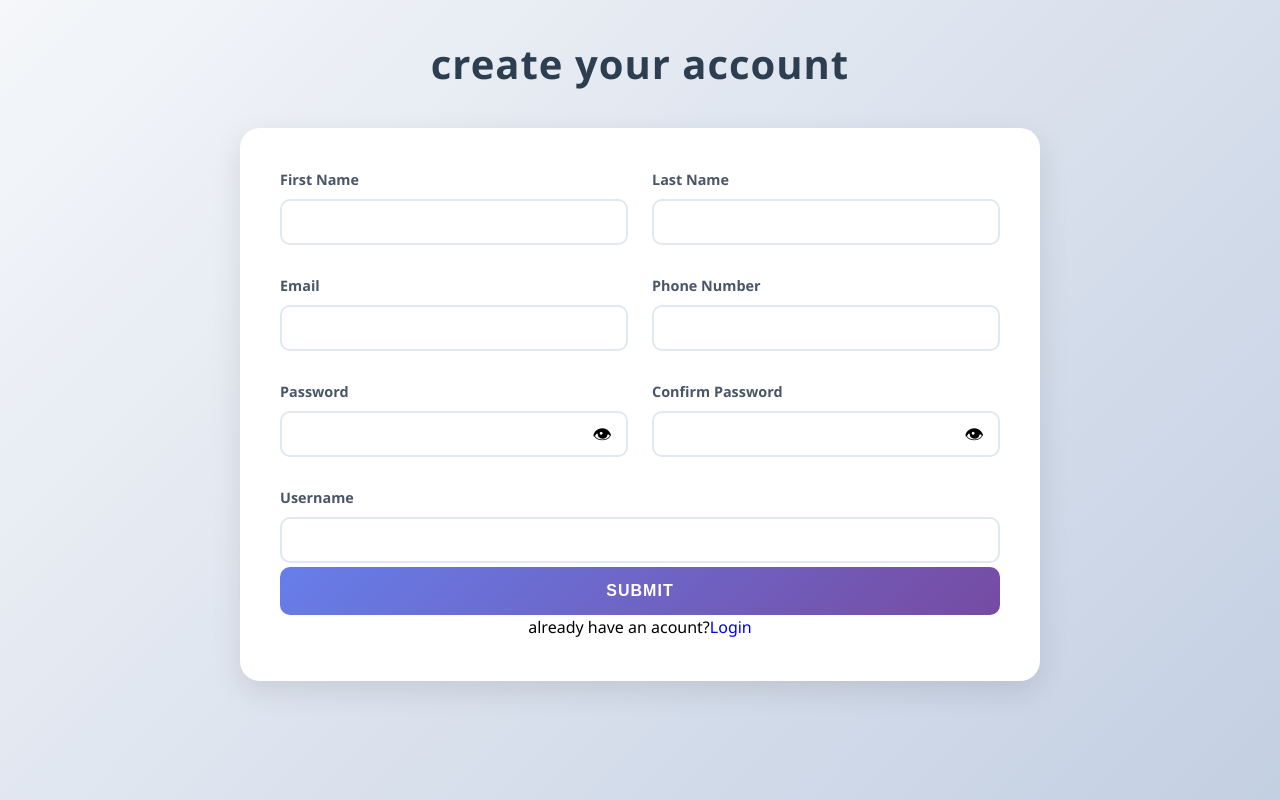
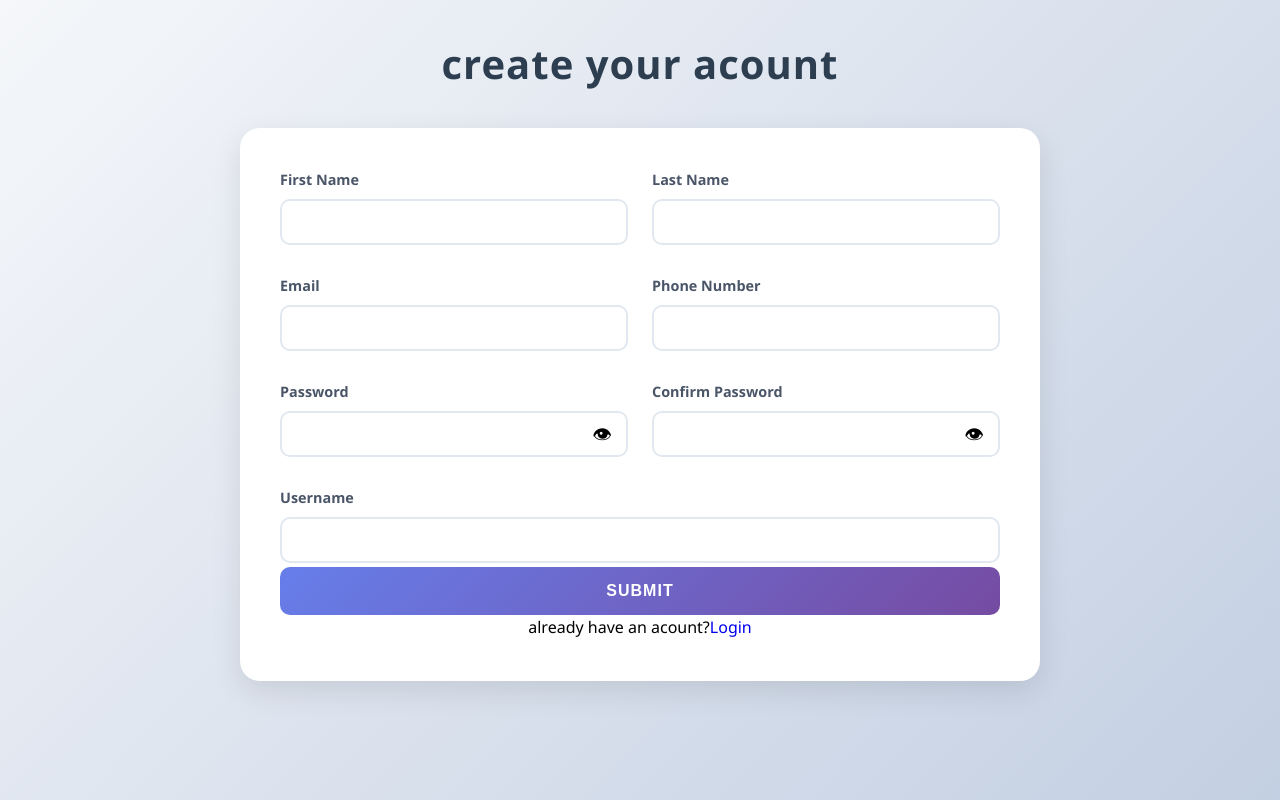
Before and after one commit to ate125/signupform, a plain HTML site: page index.html in a window 1280 px wide. Drawn offline with Linux system fonts and the light colour scheme.

```diff
--- a/index.html
+++ b/index.html
@@ -190,7 +190,7 @@
     </style>
   </head>
   <body>
-    <h2>create your account</h2>
+    <h2>create your acount</h2>
     <form id="signupForm" novalidate action="log.php" method="post">
       <div class="name">
         <div class="form-group">
```
